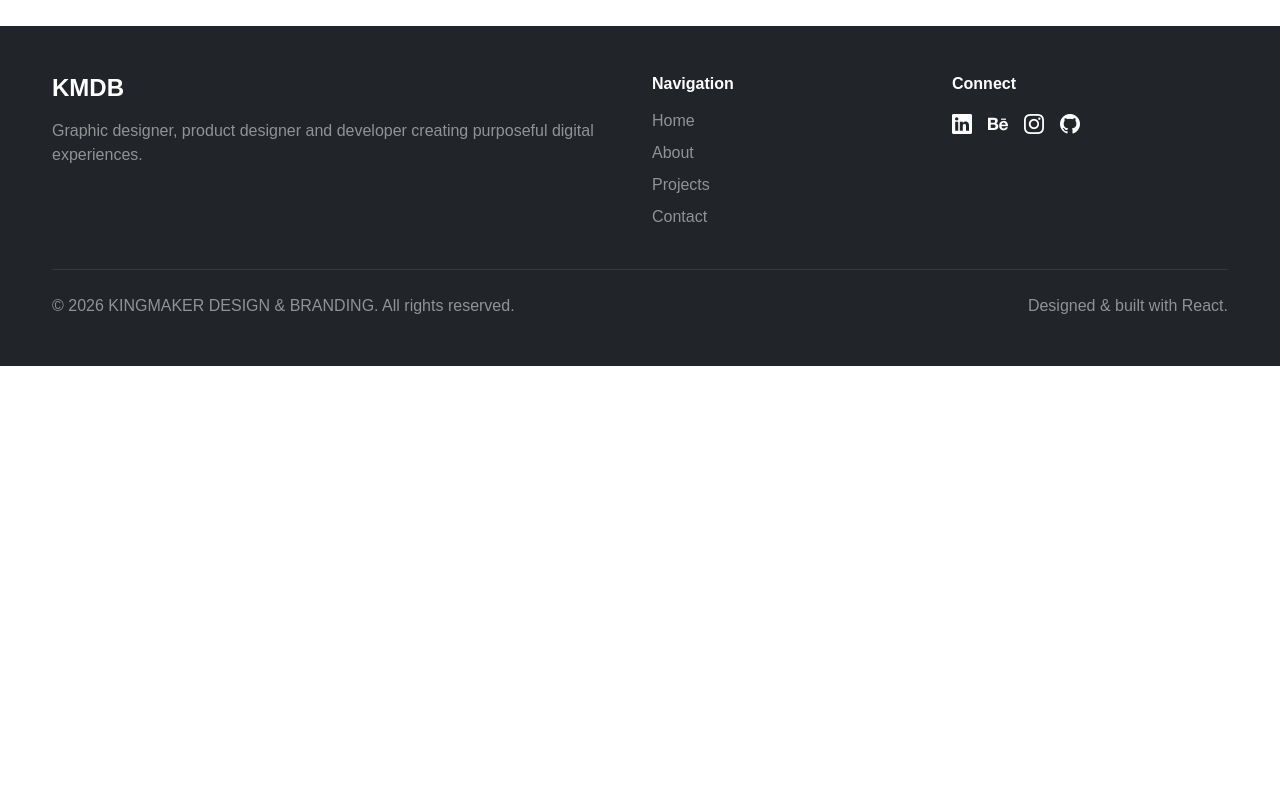
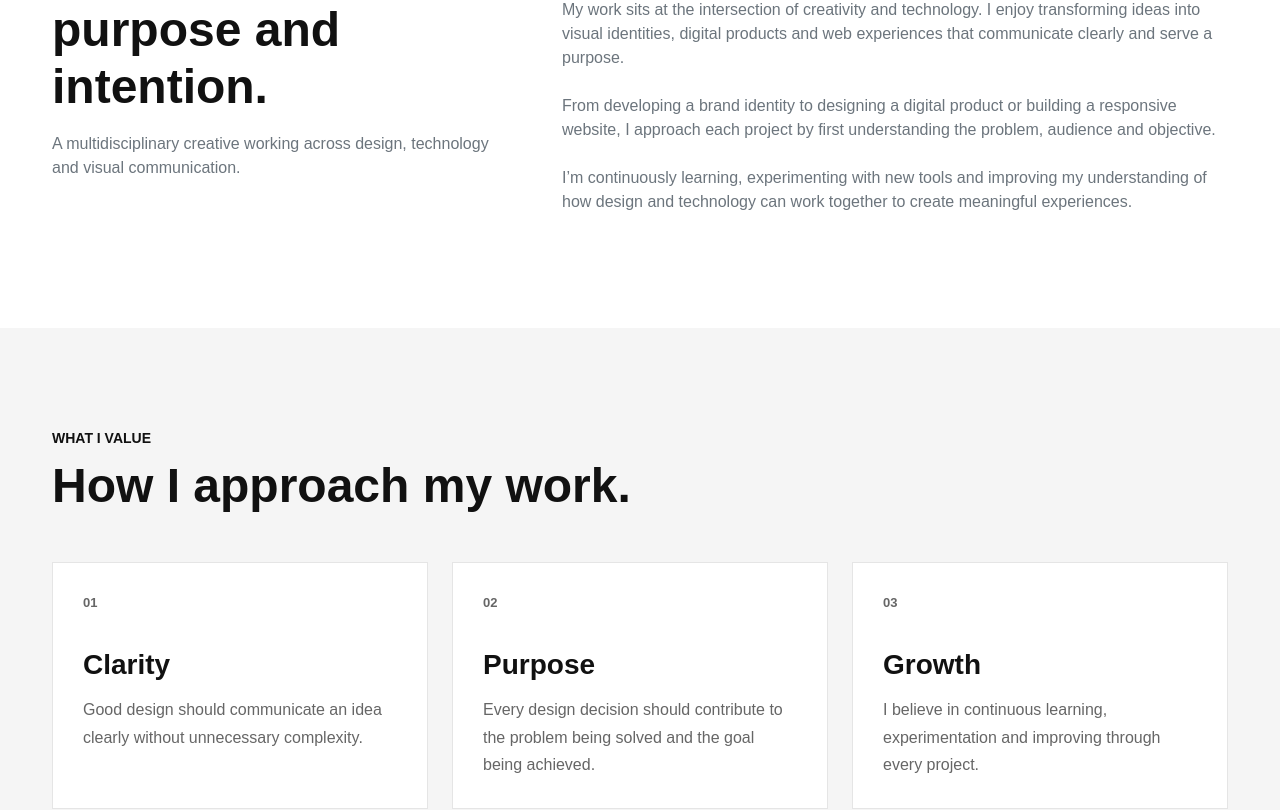
Before and after one commit to Perfected1/KMDB-Portfolio, a React (Vite) app: page /about in a window 1280 px wide. Shown: the part 282-1092 px from the top of the page. Before the commit the page ends 800 px from the top, so only its background shows below. Built offline with nearby package versions, Linux system fonts and the light colour scheme.

Commit message:
Build about page

```diff
--- a/src/pages/About.jsx
+++ b/src/pages/About.jsx
@@ -1,9 +1,111 @@
+import SectionTitle from '../components/common/SectionTitle'
+
 function About() {
   return (
-    <div className="container py-5">
-      <h1>About</h1>
-      <p>This is the about page.</p>
-    </div>
+    <>
+      <section className="section about-page">
+        <div className="container">
+
+          <div className="row g-5">
+
+            <div className="col-lg-5">
+              <SectionTitle
+                eyebrow="About Me"
+                title="Designing with purpose and intention."
+                description="A multidisciplinary creative working across design, technology and visual communication."
+              />
+            </div>
+
+            <div className="col-lg-7">
+
+              <p className="lead mb-4">
+                I’m a graphic designer, product designer and developer
+                interested in solving problems through thoughtful design
+                and technology.
+              </p>
+
+              <p className="text-secondary mb-4">
+                My work sits at the intersection of creativity and
+                technology. I enjoy transforming ideas into visual
+                identities, digital products and web experiences that
+                communicate clearly and serve a purpose.
+              </p>
+
+              <p className="text-secondary mb-4">
+                From developing a brand identity to designing a digital
+                product or building a responsive website, I approach
+                each project by first understanding the problem,
+                audience and objective.
+              </p>
+
+              <p className="text-secondary mb-0">
+                I’m continuously learning, experimenting with new tools
+                and improving my understanding of how design and
+                technology can work together to create meaningful
+                experiences.
+              </p>
+
+            </div>
+
+          </div>
+
+        </div>
+      </section>
+
+      <section className="section about-focus">
+        <div className="container">
+
+          <SectionTitle
+            eyebrow="What I Value"
+            title="How I approach my work."
+          />
+
+          <div className="row g-4">
+
+            <div className="col-md-4">
+              <div className="about-focus-item">
+                <span className="about-focus-number">01</span>
+
+                <h3>Clarity</h3>
+
+                <p>
+                  Good design should communicate an idea clearly
+                  without unnecessary complexity.
+                </p>
+              </div>
+            </div>
+
+            <div className="col-md-4">
+              <div className="about-focus-item">
+                <span className="about-focus-number">02</span>
+
+                <h3>Purpose</h3>
+
+                <p>
+                  Every design decision should contribute to the
+                  problem being solved and the goal being achieved.
+                </p>
+              </div>
+            </div>
+
+            <div className="col-md-4">
+              <div className="about-focus-item">
+                <span className="about-focus-number">03</span>
+
+                <h3>Growth</h3>
+
+                <p>
+                  I believe in continuous learning, experimentation
+                  and improving through every project.
+                </p>
+              </div>
+            </div>
+
+          </div>
+
+        </div>
+      </section>
+    </>
   )
 }
 
--- a/src/styles/global.css
+++ b/src/styles/global.css
@@ -161,3 +161,42 @@ a {
     font-size: 16px;
   }
 }
+
+.about-page {
+  padding-top: 120px;
+}
+
+.about-focus {
+  background-color: var(--color-surface);
+}
+
+.about-focus-item {
+  height: 100%;
+  padding: 30px;
+
+  border: 1px solid var(--color-border);
+  background-color: var(--color-background);
+}
+
+.about-focus-number {
+  display: block;
+  margin-bottom: 35px;
+
+  font-size: 13px;
+  font-weight: 600;
+  color: var(--color-secondary);
+}
+
+.about-focus-item h3 {
+  margin-bottom: 15px;
+
+  font-size: 28px;
+  font-weight: 600;
+}
+
+.about-focus-item p {
+  margin-bottom: 0;
+
+  color: var(--color-secondary);
+  line-height: 1.7;
+}
```
